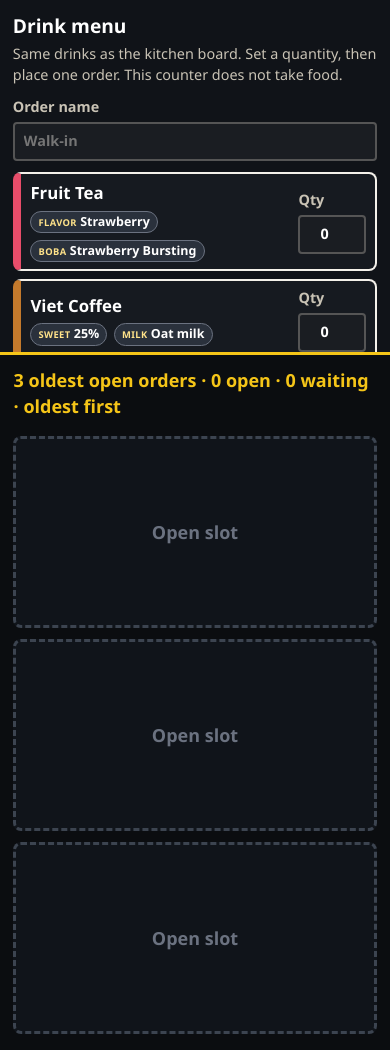
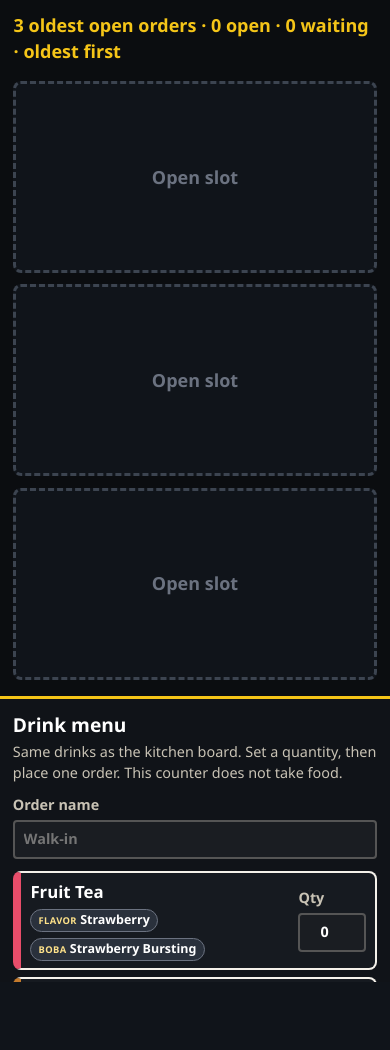
Before and after one commit to glennw56/bakery-local, a FastAPI app: page /test/drinks in a window 390 px wide. Shown: the part 198-1248 px from the top of the page. After the commit the page ends 1180 px from the top, so only its background shows below. Run offline with FastAPI, Linux system fonts and the light colour scheme.

Commit message:
Cover the drink-order queue with a FIFO test.
Six orders must show the three oldest first. Clearing one drink keeps the order, and clearing the last drink lets the next oldest slide in. On a narrow window the board stays above the menu.

Co-authored-by: glennw56 <glennw56@users.noreply.github.com>

```diff
--- a/static/app.css
+++ b/static/app.css
@@ -476,13 +476,20 @@ body.kds {
 }
 .kds-order-empty p { margin: 0; }
 
-@media (max-width: 980px) {
-  .kds-test-stage { grid-template-columns: 1fr; }
+@media (max-width: 1100px) {
+  .kds-test-stage {
+    grid-template-columns: 1fr;
+    grid-template-rows: minmax(0, 1fr) auto;
+  }
+  .kds-board { order: 1; }
   .kds-menu {
+    order: 2;
     border-right: 0;
-    border-bottom: 3px solid #f5c518;
-    max-height: 42vh;
+    border-top: 3px solid #f5c518;
+    max-height: 34vh;
   }
+}
+@media (max-width: 720px) {
   .kds-orders { grid-template-columns: 1fr; }
 }
 
```
Also changed, not shown: tests/test_app.py (+42 -0 lines).
